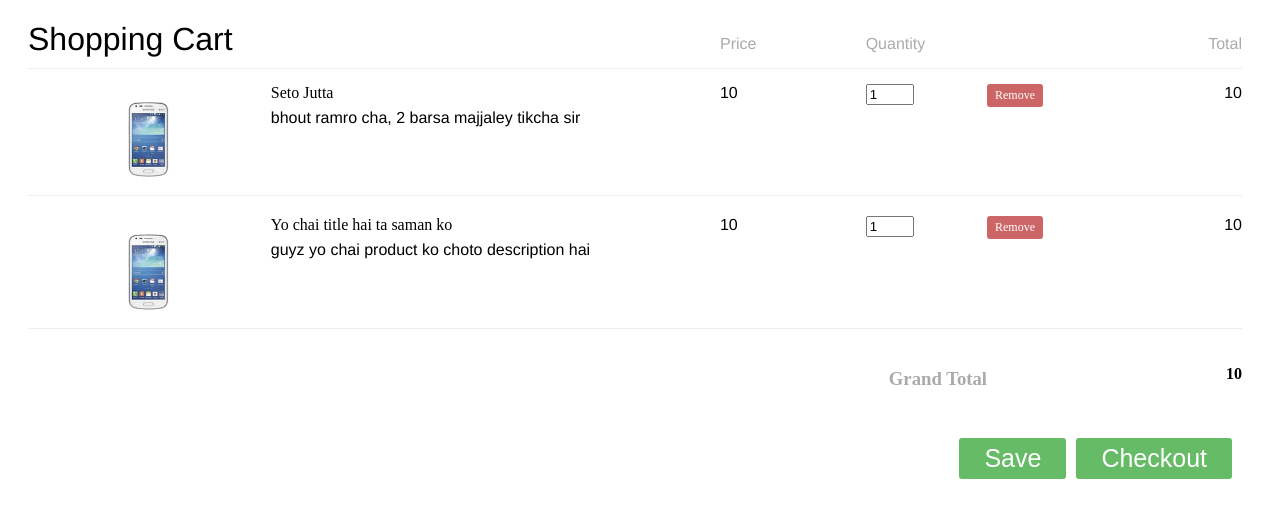
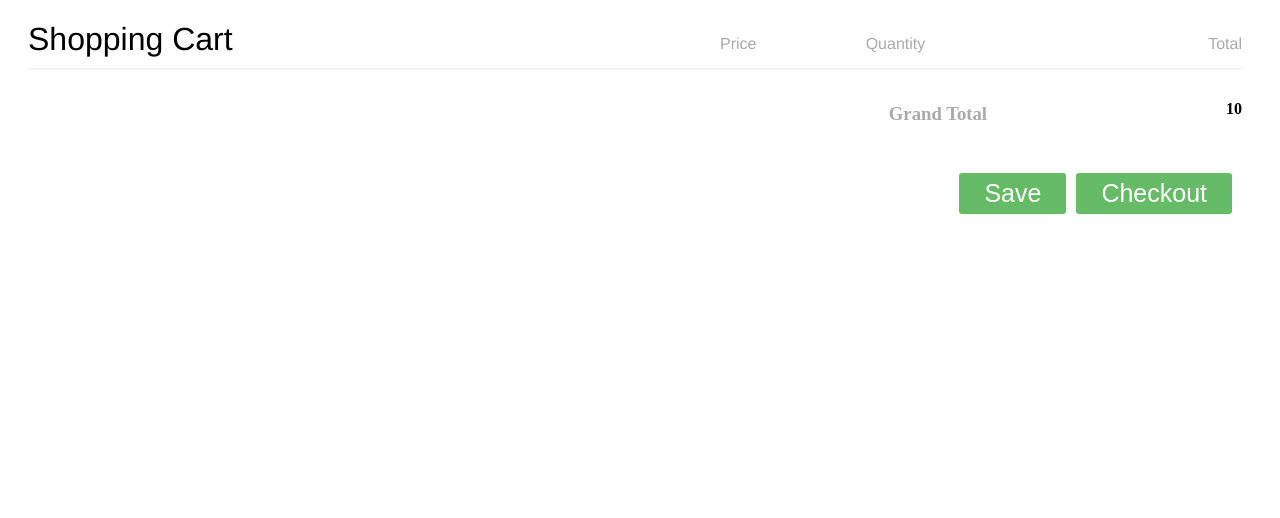
Before and after one commit to BimalRajGyawali/e-commerce, a Django app: page /cart/ in a window 1280 px wide. Shown: the top 518 px of the page. Run offline with Django 3.2, Linux system fonts and the light colour scheme.

Commit message:
cart and modal made dynamic

```diff
--- a/products_app/templates/products_app/cart.html
+++ b/products_app/templates/products_app/cart.html
@@ -21,45 +21,31 @@
     <label class="product-line-price">Total</label>
   </div>
 
-  <div class="product">
+  {% for item in ordered_items %}
+     <div class="product">
     <div class="product-image">
       <img src="{% static 'products_app/img/dummyimg.png' %}">
     </div>
     <div class="product-details">
-      <div class="product-title">Seto Jutta</div>
-      <p class="product-description"> bhout ramro cha, 2 barsa majjaley tikcha sir</p>
+      <div class="product-title">{{ item.title }}</div>
+      <p class="product-description"> {{ item.desc }} </p>
     </div>
-    <div class="product-price"> 10 </div>
+    <div class="product-price"> {{ item.price }} </div>
     <div class="product-quantity">
-      <input id="quantity1" type="number" value="1" min="1" onfocus="this.oldValue = this.value " onchange="calculateTotal('quantity1',10, 'sub_total', this)" onkeyup="calculateTotal('quantity1',10, 'sub_total', this)" oninput="validity.valid||(value='');" required>
+      <input id="quantity1" type="number" value="{{ item.quantity }}" min="1" onfocus="this.oldValue = this.value " onchange="calculateTotal('quantity1',10, 'sub_total', this)" onkeyup="calculateTotal('quantity1',10, 'sub_total', this)" oninput="validity.valid||(value='');" required>
     </div>
     <div class="product-removal">
       <button class="remove-product">
         Remove
       </button>
     </div>
-    <div class="product-line-price sub_total" id="sub_total" >10</div>
+    <div class="product-line-price sub_total" id="sub_total" > {% widthratio item.quantity 1 item.price %}  </div>
   </div>
 
-  <div class="product">
-    <div class="product-image">
-      <img src="{% static 'products_app/img/dummyimg.png' %}">
-    </div>
-    <div class="product-details">
-      <div class="product-title">Yo chai title hai ta saman ko</div>
-      <p class="product-description">guyz yo chai product ko choto description hai </p>
-    </div>
-    <div class="product-price">10</div>
-    <div class="product-quantity">
-      <input type="number" value="1" min="1" id="quantity2" onchange="calculateTotal('quantity2',10, 'sub_total1', this)" onkeyup="calculateTotal('quantity2',10, 'sub_total1', this)" oninput="validity.valid||(value='');" required>
-    </div>
-    <div class="product-removal">
-      <button class="remove-product">
-        Remove
-      </button>
-    </div>
-    <div class="product-line-price sub_total" id="sub_total1" >10</div>
-  </div>
+
+
+  {% endfor %}
+
 
   <div class="totals">
     <div class="totals-item totals-item-total">
```
Also changed, not shown: products_app/templates/products_app/index.html (+59 -56 lines).
